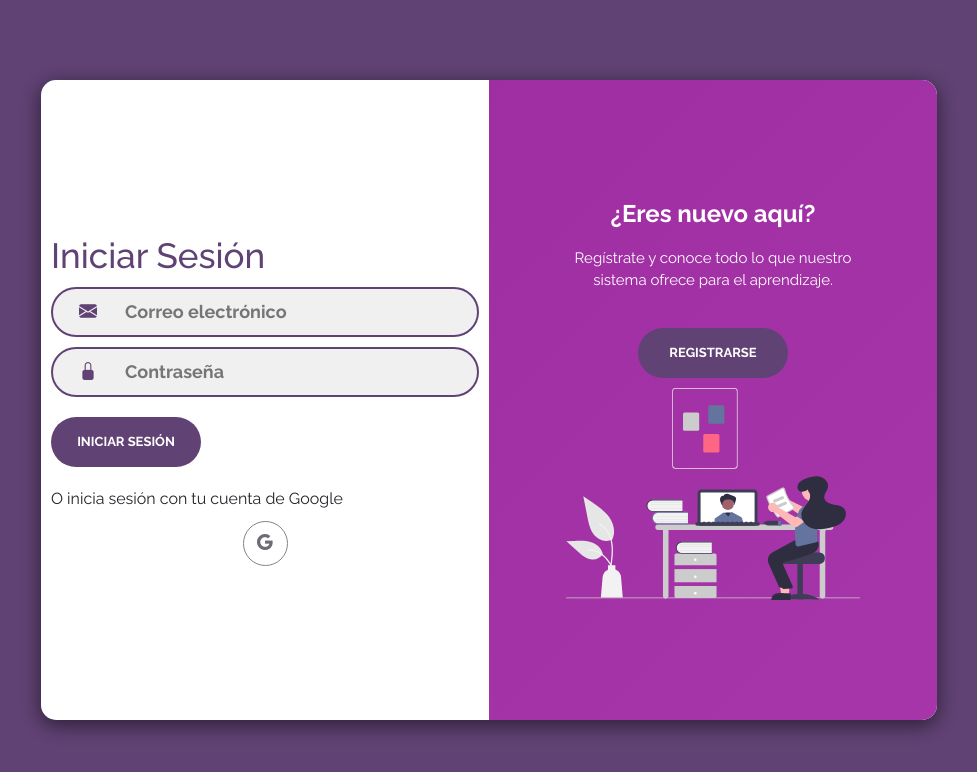
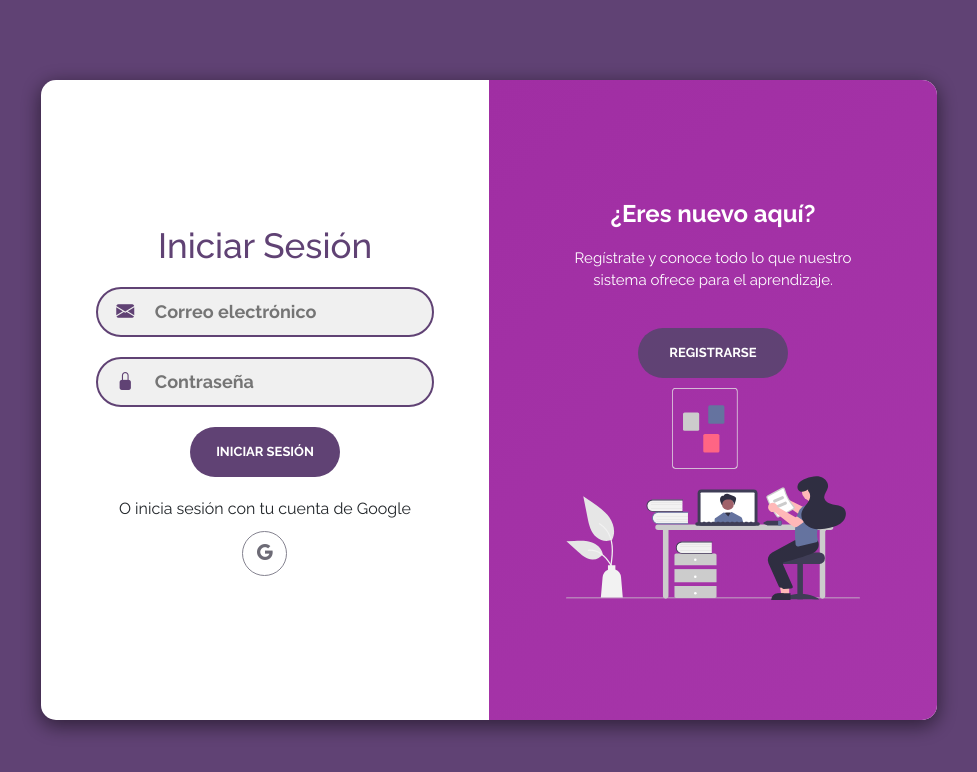
Before and after one commit to VaneeJuarez/Eduhub-Pro_Web, a React (Vite) app in the folder integradora_web/: page / in a window 1280 px wide. Shown: the top 772 px of the page, without its empty margins (151-1128 px from the left). Built offline with nearby package versions, Linux system fonts and the light colour scheme.

Commit message:
Correccion mini

```diff
--- a/integradora_web/src/components/modals/AddUserModal.jsx
+++ b/integradora_web/src/components/modals/AddUserModal.jsx
@@ -29,7 +29,7 @@ const AddUserModal = () => {
             ></button>
           </div>
           <div className={styles.modalBody}>
-            <form>
+            <form className={styles.formModal}>
               <div className="mb-3">
                 <label className={`form-label ${styles.formLabel}`}>Nombre Completo</label>
                 <input type="text" className={styles.formControl} placeholder="Ej: Juan Pérez" />
--- a/integradora_web/src/styles/modal.module.css
+++ b/integradora_web/src/styles/modal.module.css
@@ -193,7 +193,7 @@
   box-shadow: 0 0 0 0.25rem rgba(13, 110, 253, 0.25);
 }
 
-form{
+.formModal{
   display: block;
   width: 100%;
 }
```
